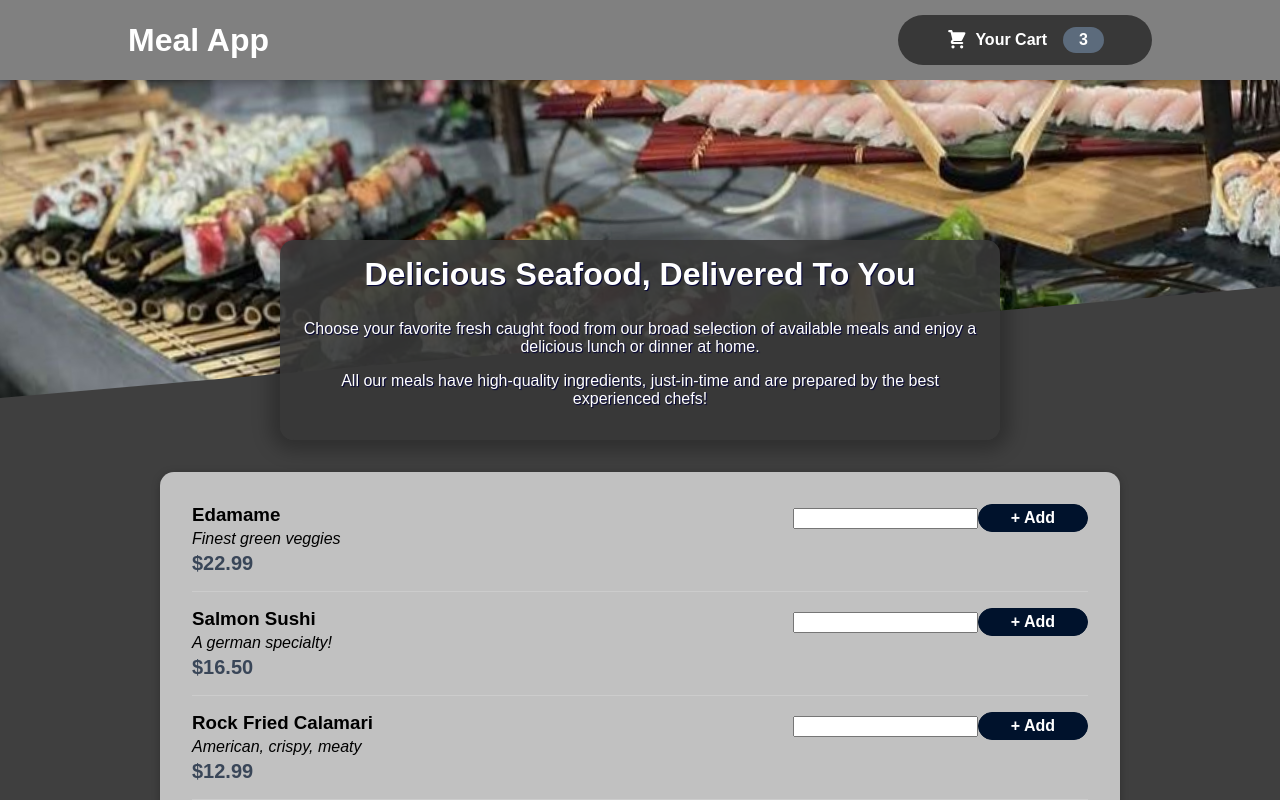
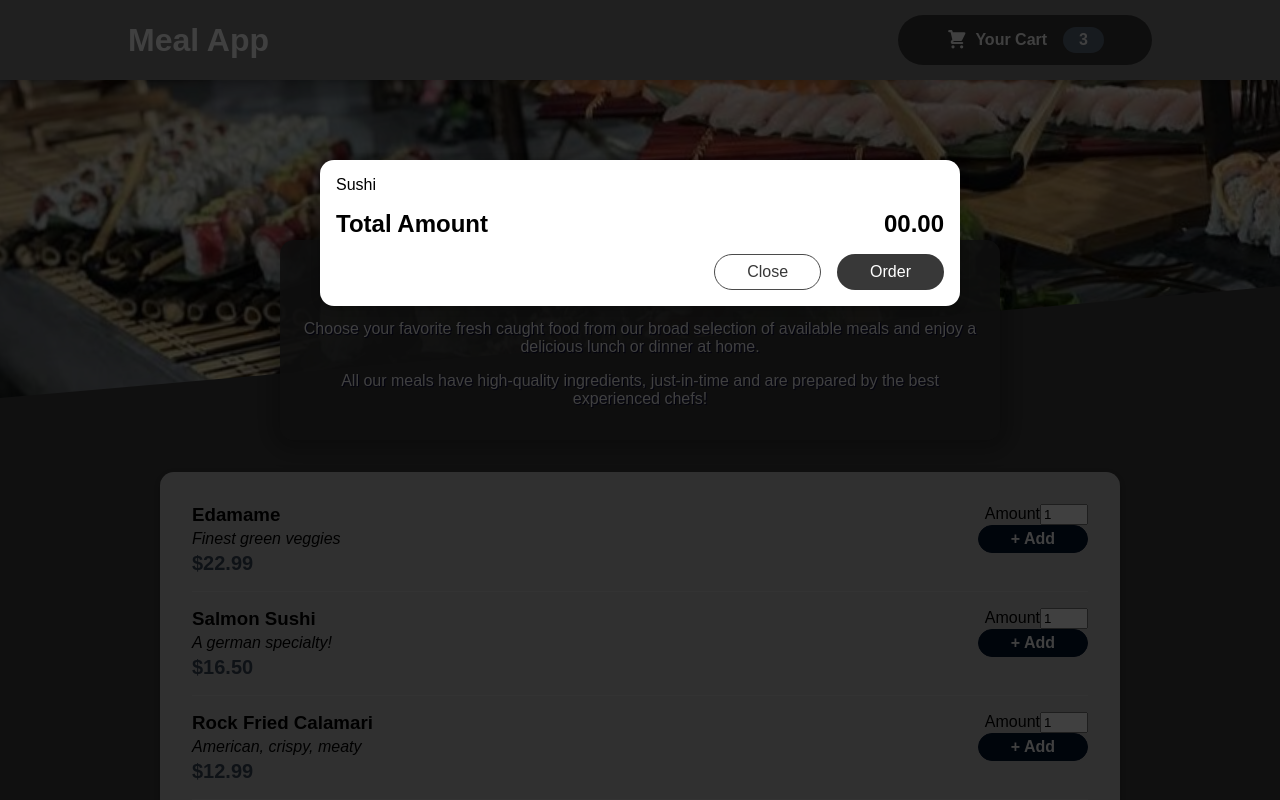
Before and after one commit to Nelson00011/MealApp, a React (Create React App) app in the folder food/: page / in a window 1280 px wide. Shown: the top 800 px of the page. Built offline with nearby package versions, Linux system fonts and the light colour scheme.

Commit message:
shopping cart TODO modal

```diff
--- a/food/public/index.html
+++ b/food/public/index.html
@@ -28,6 +28,7 @@
   </head>
   <body>
     <noscript>You need to enable JavaScript to run this app.</noscript>
+    <div id="overlays"></div>
     <div id="root"></div>
     <!--
       This HTML file is a template.
--- a/food/src/App.js
+++ b/food/src/App.js
@@ -2,10 +2,12 @@
 
 import Header from './components/Layout/Header';
 import Meals from './components/Meals/Meals';
+import Cart from './components/Cart/Cart';
 
 function App() {
   return (
     <Fragment>
+      <Cart />
       <Header />
       <main>
         <Meals />
--- /dev/null
+++ b/food/src/components/Cart/Cart.js
@@ -0,0 +1,30 @@
+import Modal from '../UI/Modal';
+import classes from './Cart.module.css';
+
+const Cart = (props) => {
+  const cartItems = (
+    <ul className={classes['cart-items']}>
+      {[{ id: 'c1', name: 'Sushi', amount: 2, price: 12.99 }].map((item, index) => (
+        <li key={index}>{item.name}</li>
+      ))}
+    </ul>
+  );
+
+  return (
+    <Modal onClose={props.onClose}>
+      {cartItems}
+      <div className={classes.total}>
+        <span>Total Amount</span>
+        <span>00.00</span>
+      </div>
+      <div className={classes.actions}>
+        <button className={classes['button--alt']} onClick={props.onClose}>
+          Close
+        </button>
+        <button className={classes.button}>Order</button>
+      </div>
+    </Modal>
+  );
+};
+
+export default Cart;
--- /dev/null
+++ b/food/src/components/Cart/Cart.module.css
@@ -0,0 +1,46 @@
+.cart-items {
+    list-style: none;
+    margin: 0;
+    padding: 0;
+    max-height: 20rem;
+    overflow: auto;
+  }
+
+  .total {
+    display: flex;
+    justify-content: space-between;
+    align-items: center;
+    font-weight: bold;
+    font-size: 1.5rem;
+    margin: 1rem 0;
+  }
+
+  .actions {
+    text-align: right;
+  }
+
+  .actions button {
+    font: inherit;
+    cursor: pointer;
+    background-color: transparent;
+    border: 1px solid rgba(56,56,56, 0.9);
+    padding: 0.5rem 2rem;
+    border-radius: 25px;
+    margin-left: 1rem;
+  }
+
+  .actions button:hover,
+  .actions button:active {
+    background-color: rgba(56,56,56, 0.9);
+    border-color: rgba(56,56,56, 0.9);
+    color: white;
+  }
+
+  .actions .button--alt {
+    color: rgba(56,56,56);
+  }
+
+  .actions .button {
+    background-color: rgba(56,56,56);
+    color: white;
+  }
--- a/food/src/components/Meals/MealItem/MealItemForm.js
+++ b/food/src/components/Meals/MealItem/MealItemForm.js
@@ -1,9 +1,17 @@
+import Input from '../../UI/Input';
 import classes from './MealItemForm.module.css';
 
 const MealItemForm = (props) => {
 return (
 <form className={classes.form}>
-    <input></input>
+    <Input label="Amount" input ={{
+        id: 'amount',
+        type: 'number',
+        min: '1',
+        max: '5',
+        step: '1',
+        defaultValue: '1'
+    }} />
     <button>+ Add</button>
 </form>
 )
--- a/food/src/components/UI/Input.js
+++ b/food/src/components/UI/Input.js
@@ -0,0 +1,14 @@
+import classes from './Input.module.css';
+
+
+
+const Input = (props) => {
+return (
+    <div className={classes.input}>
+        <label htmlFor={props.input.id}>{props.label}</label>
+        <input {...props.input}/>
+    </div>
+)
+};
+
+export default Input;
--- /dev/null
+++ b/food/src/components/UI/Input.module.css
@@ -0,0 +1,20 @@
+.form {
+    text-align: right;
+  }
+
+  .form button {
+    font: inherit;
+    cursor: pointer;
+    background-color: rgb(56,56,56);
+    border: 1px solid rgb(56,56,56);
+    color: white;
+    padding: 0.25rem 2rem;
+    border-radius: 20px;
+    font-weight: bold;
+  }
+
+  .form button:hover,
+  .form button:active {
+    background-color: rgb(56,56,56);
+    border-color: rgb(56,56,56);
+  }
--- /dev/null
+++ b/food/src/components/UI/Modal.js
@@ -0,0 +1,29 @@
+import { Fragment } from 'react';
+import ReactDOM from 'react-dom';
+
+import classes from './Modal.module.css';
+
+const Backdrop = (props) => {
+return <div className={classes.backdrop} onClick={props.onClose}/>;
+};
+
+const ModalOverlay = (props) => {
+return (
+    <div className={classes.modal}>
+        <div className={classes.content}>{props.children}</div>
+    </div>
+);
+};
+
+const portalElement = document.getElementById('overlays');
+
+const Modal = (props) => {
+    return (
+    <Fragment>
+        {ReactDOM.createPortal(<Backdrop />, portalElement)}
+        {ReactDOM.createPortal(<ModalOverlay >{props.children}</ModalOverlay>, portalElement)}
+    </Fragment>
+    )
+};
+
+export default Modal;
--- /dev/null
+++ b/food/src/components/UI/Modal.module.css
@@ -0,0 +1,40 @@
+.backdrop {
+    position: fixed;
+    top: 0;
+    left: 0;
+    width: 100%;
+    height: 100vh;
+    z-index: 20;
+    background-color: rgba(0, 0, 0, 0.75);
+  }
+
+  .modal {
+    position: fixed;
+    top: 20vh;
+    left: 5%;
+    width: 90%;
+    background-color: white;
+    padding: 1rem;
+    border-radius: 14px;
+    box-shadow: 0 2px 8px rgba(0, 0, 0, 0.25);
+    z-index: 30;
+    animation: slide-down 300ms ease-out forwards;
+  }
+
+  @media (min-width: 768px) {
+    .modal {
+      width: 40rem;
+      left: calc(50% - 20rem);
+    }
+  }
+
+  @keyframes slide-down {
+    from {
+      opacity: 0;
+      transform: translateY(-3rem);
+    }
+    to {
+      opacity: 1;
+      transform: translateY(0);
+    }
+  }
```
